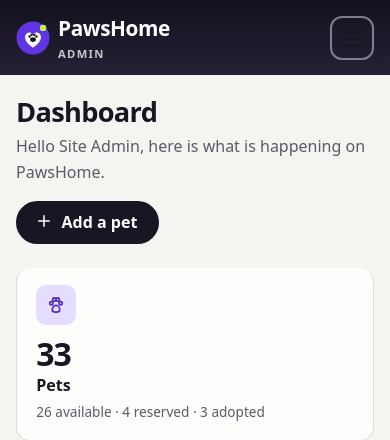
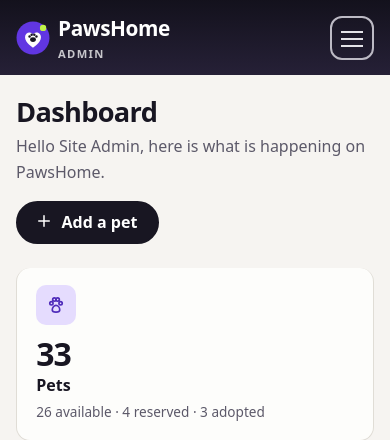
Before and after one commit to ltn5102004/pawshome-comp1841, a PHP site: page /admin/index.php in a window 390 px wide. Shown: the top 440 px of the page. Run offline with PHP 8.4, Linux system fonts and the light colour scheme; the visitor is signed in with stand-in values (Sample User, id 1); data comes from the database, SQL or seed files in the repository.

Commit message:
Admin menu button: light bars on the dark sidebar (was invisible on phones)

```diff
--- a/css/style.css
+++ b/css/style.css
@@ -1512,6 +1512,11 @@ td.actions .action-note::after { left: 15px; right: auto; }
 .admin-brand-row .brand { color: var(--color-on-color); }
 .admin-brand-row .brand small { display: block; font-size: 0.7rem; letter-spacing: 0.12em; text-transform: uppercase; opacity: 0.75; font-weight: 600; }
 .admin .nav-toggle { display: inline-flex; align-items: center; justify-content: center; }
+/* the menu button sits on the dark admin sidebar, so its three bars and border must be light (they were ink on ink, invisible).
+   Fixed 22 Nov 2026 after compatibility test C-06. Source: W3C (2023) Understanding SC 1.4.11 Non-text Contrast.
+   https://www.w3.org/WAI/WCAG22/Understanding/non-text-contrast.html */
+.admin-sidebar .nav-toggle { border-color: var(--color-on-dark-muted); }
+.admin-sidebar .nav-toggle-bar, .admin-sidebar .nav-toggle-bar::before, .admin-sidebar .nav-toggle-bar::after { background: var(--color-on-dark); }
 .admin-nav { display: none; padding: 1rem 0 0.5rem; }
 .admin-nav.open { display: block; }
 .admin-nav ul { list-style: none; margin: 0; padding: 0; display: grid; gap: 0.15rem; }
```
